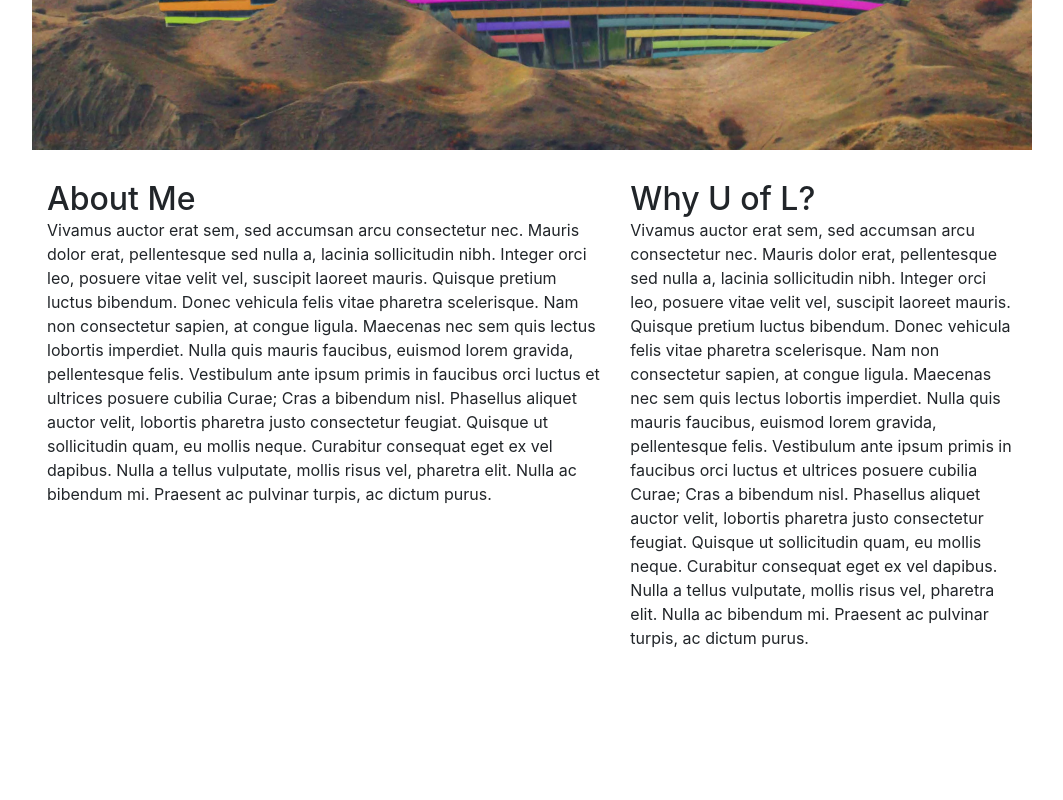
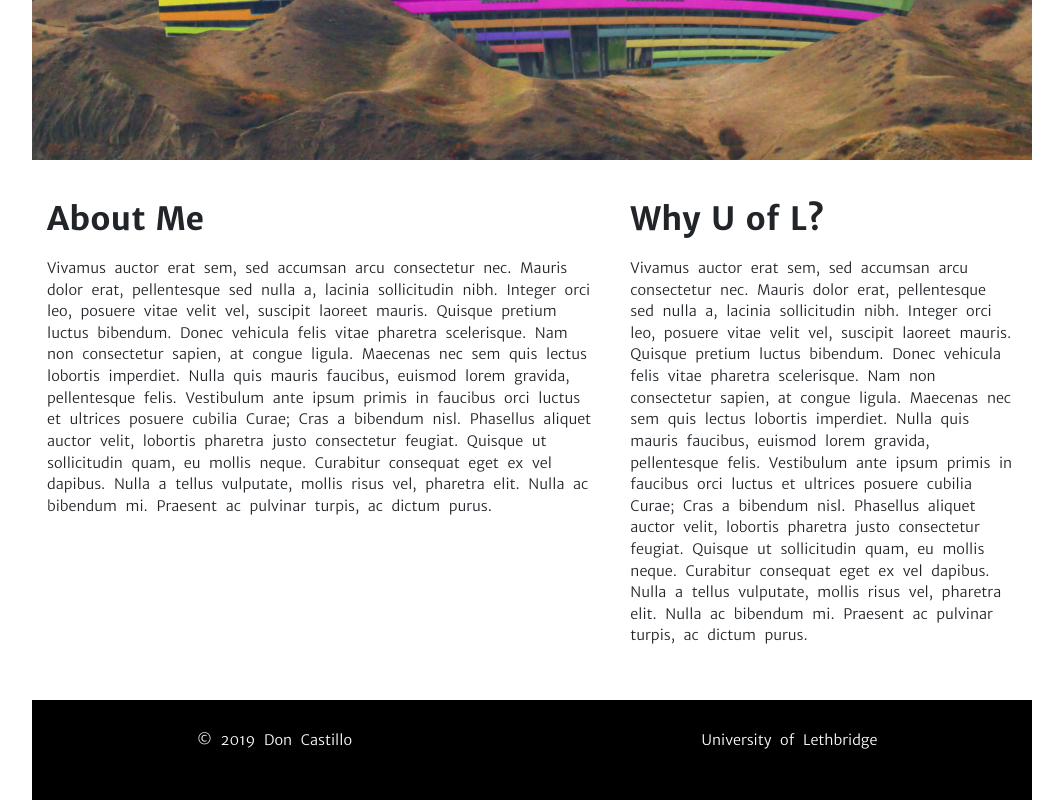
Before and after one commit to DonCastillo/nmed1000-website, a plain HTML site: page index.html in a window 1280 px wide. Shown: the part 584-1384 px from the top of the page, without its empty margins (108-1171 px from the left). Before the commit the page ends 1264 px from the top, so only its background shows below. Drawn offline with nearby package versions, Linux system fonts and the light colour scheme.

Commit message:
Added font styling to homepage

```diff
--- a/index.html
+++ b/index.html
@@ -49,13 +49,13 @@
                 <div class="row">
 
                     <!-- bio -->
-                    <article class="col-md-7" id="about-me">
+                    <article class="col-md-7 wow fadeInLeft" id="about-me">
                         <h2>About Me</h2>
                         <p>Vivamus auctor erat sem, sed accumsan arcu consectetur nec. Mauris dolor erat, pellentesque sed nulla a, lacinia sollicitudin nibh. Integer orci leo, posuere vitae velit vel, suscipit laoreet mauris. Quisque pretium luctus bibendum. Donec vehicula felis vitae pharetra scelerisque. Nam non consectetur sapien, at congue ligula. Maecenas nec sem quis lectus lobortis imperdiet. Nulla quis mauris faucibus, euismod lorem gravida, pellentesque felis. Vestibulum ante ipsum primis in faucibus orci luctus et ultrices posuere cubilia Curae; Cras a bibendum nisl. Phasellus aliquet auctor velit, lobortis pharetra justo consectetur feugiat. Quisque ut sollicitudin quam, eu mollis neque. Curabitur consequat eget ex vel dapibus. Nulla a tellus vulputate, mollis risus vel, pharetra elit. Nulla ac bibendum mi. Praesent ac pulvinar turpis, ac dictum purus.</p>
                     </article>
 
                     <!-- uleth -->
-                    <aside class="col-md-5" id="uleth-info">
+                    <aside class="col-md-5 wow fadeInRight" id="uleth-info">
                         <h2>Why U of L?</h2>
                         <p>Vivamus auctor erat sem, sed accumsan arcu consectetur nec. Mauris dolor erat, pellentesque sed nulla a, lacinia sollicitudin nibh. Integer orci leo, posuere vitae velit vel, suscipit laoreet mauris. Quisque pretium luctus bibendum. Donec vehicula felis vitae pharetra scelerisque. Nam non consectetur sapien, at congue ligula. Maecenas nec sem quis lectus lobortis imperdiet. Nulla quis mauris faucibus, euismod lorem gravida, pellentesque felis. Vestibulum ante ipsum primis in faucibus orci luctus et ultrices posuere cubilia Curae; Cras a bibendum nisl. Phasellus aliquet auctor velit, lobortis pharetra justo consectetur feugiat. Quisque ut sollicitudin quam, eu mollis neque. Curabitur consequat eget ex vel dapibus. Nulla a tellus vulputate, mollis risus vel, pharetra elit. Nulla ac bibendum mi. Praesent ac pulvinar turpis, ac dictum purus.</p>
                     </aside>
@@ -64,7 +64,16 @@
 
                 </div>
             </main>
-            <footer></footer>
+            <footer>
+                <div class="row">
+                    <div class="col">
+                        <p>&copy; 2019 Don Castillo</p>
+                    </div>
+                    <div class="col">
+                        <p><a href="https://www.uleth.ca/">University of Lethbridge</a></p>
+                    </div>
+                </div>
+            </footer>
         </div>
 
 
@@ -77,10 +86,10 @@
 
 
 
-        <!-- script -->
+        <!-- script
         <script src="https://code.jquery.com/jquery-3.3.1.slim.min.js" integrity="sha384-q8i/X+965DzO0rT7abK41JStQIAqVgRVzpbzo5smXKp4YfRvH+8abtTE1Pi6jizo" crossorigin="anonymous"></script>
         <script src="https://cdnjs.cloudflare.com/ajax/libs/popper.js/1.14.7/umd/popper.min.js" integrity="sha384-UO2eT0CpHqdSJQ6hJty5KVphtPhzWj9WO1clHTMGa3JDZwrnQq4sF86dIHNDz0W1" crossorigin="anonymous"></script>
-        <script src="https://stackpath.bootstrapcdn.com/bootstrap/4.3.1/js/bootstrap.min.js" integrity="sha384-JjSmVgyd0p3pXB1rRibZUAYoIIy6OrQ6VrjIEaFf/nJGzIxFDsf4x0xIM+B07jRM" crossorigin="anonymous"></script>
+        <script src="https://stackpath.bootstrapcdn.com/bootstrap/4.3.1/js/bootstrap.min.js" integrity="sha384-JjSmVgyd0p3pXB1rRibZUAYoIIy6OrQ6VrjIEaFf/nJGzIxFDsf4x0xIM+B07jRM" crossorigin="anonymous"></script>-->
         <script src="js/wow.min.js"></script>
         <script>
             new WOW().init();
--- a/styles/responsive.css
+++ b/styles/responsive.css
@@ -1,5 +1,33 @@
+/* fonts */
+@font-face {
+    font-family: mono-display;
+    src: url('fonts/MajorMonoDisplay-Regular.ttf');
+}
+@font-face {
+    font-family: MerriweatherSans-Regular;
+    src: url('fonts/MerriweatherSans-Regular.ttf');
+}
+@font-face {
+    font-family: MerriweatherSans-Light;
+    src: url('fonts/MerriweatherSans-Light.ttf');
+}
+@font-face {
+    font-family: MerriweatherSans-Bold;
+    src: url('fonts/MerriweatherSans-Bold.ttf');
+}
+@font-face {
+    font-family: LibreBaskerville-Regular;
+    src: url('fonts/LibreBaskerville-Regular.ttf');
+}
+
+
+
+
+
+
 html, body{
     /*overflow-x: hidden;*/
+    font-family
 }
 #wrapper{
     width:100%;
@@ -17,6 +45,13 @@ header{
 h1, h2, h3, h4, h5, h6, p{
     margin:0;
 }
+p{
+    font-family:MerriweatherSans-Light,sans-serif;
+    font-size:0.9rem;
+    word-spacing:0.25rem;
+    margin-top: 5px;
+    margin-bottom: 23px;
+}
 main{
     padding: 30px 0;
 }
@@ -31,6 +66,12 @@ h1{
     text-align:center;
     text-transform: uppercase;
     padding:50px 0 10px 0;
+    font-family:mono-display,sans-serif;
+    font-size:3rem;
+}
+h2{
+    font-family: MerriweatherSans-Bold, sans-serif;
+    margin: 10px 0 20px 0;
 }
 #nav-links{
     display:flex;
@@ -39,6 +80,7 @@ h1{
     justify-content:space-around;
     list-style-type: none;
     padding:10px 0;
+    font-family:MerriweatherSans-Light, sans-serif;
     /*background-color:wheat;*/
 }
 #nav-links li{
@@ -100,7 +142,15 @@ h1{
 #uleth-info{
     /*background-color:yellowgreen;*/
 }
-
+footer{
+    background-color:#000;
+    color:white;
+    padding:25px 0;
+}
+footer p{
+    display:block;
+    text-align:center;
+}
 .banner{
     width:100%;
     height:60vh;
```
Also changed, not shown: styles/fonts/LibreBaskerville-Bold.ttf (added), styles/fonts/LibreBaskerville-Italic.ttf (added), styles/fonts/LibreBaskerville-Regular.ttf (added), styles/fonts/MajorMonoDisplay-Regular.ttf (added), styles/fonts/MerriweatherSans-Bold.ttf (added), styles/fonts/MerriweatherSans-BoldItalic.ttf (added), styles/fonts/MerriweatherSans-ExtraBold.ttf (added), styles/fonts/MerriweatherSans-ExtraBoldItalic.ttf (added), styles/fonts/MerriweatherSans-Italic.ttf (added), styles/fonts/MerriweatherSans-Light.ttf (added), styles/fonts/MerriweatherSans-LightItalic.ttf (added), styles/fonts/MerriweatherSans-Regular.ttf (added).
